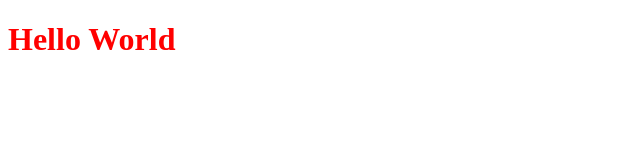
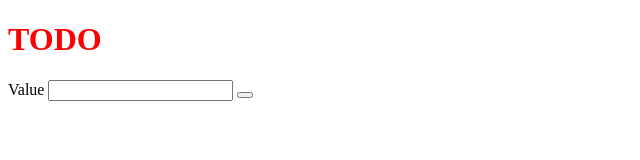
Before and after one commit to PythonMasterAlexander/javascript2-ma2-lesson3, a plain HTML site: page index.html in a window 1280 px wide. Shown: the whole page, without its empty margins (0-640 px from the left). Drawn offline with Linux system fonts and the light colour scheme.

Commit message:
Added input section and a heading

```diff
--- a/index.html
+++ b/index.html
@@ -10,9 +10,14 @@
 <body>
   <div class="page-wrapper">
     <header class="header-section">
-      <h1>Hello World</h1>
     </header>
     <main class="main-section">
+      <h1>TODO</h1>
+      <section>
+        <label for="insert-value-input">Value</label>
+        <input type="text" id="insert-value-input" name="value-input">
+        <button type="button" class="input-button"></button>
+      </section>
     </main>
   </div>
   <footer class="footer-section">
```
